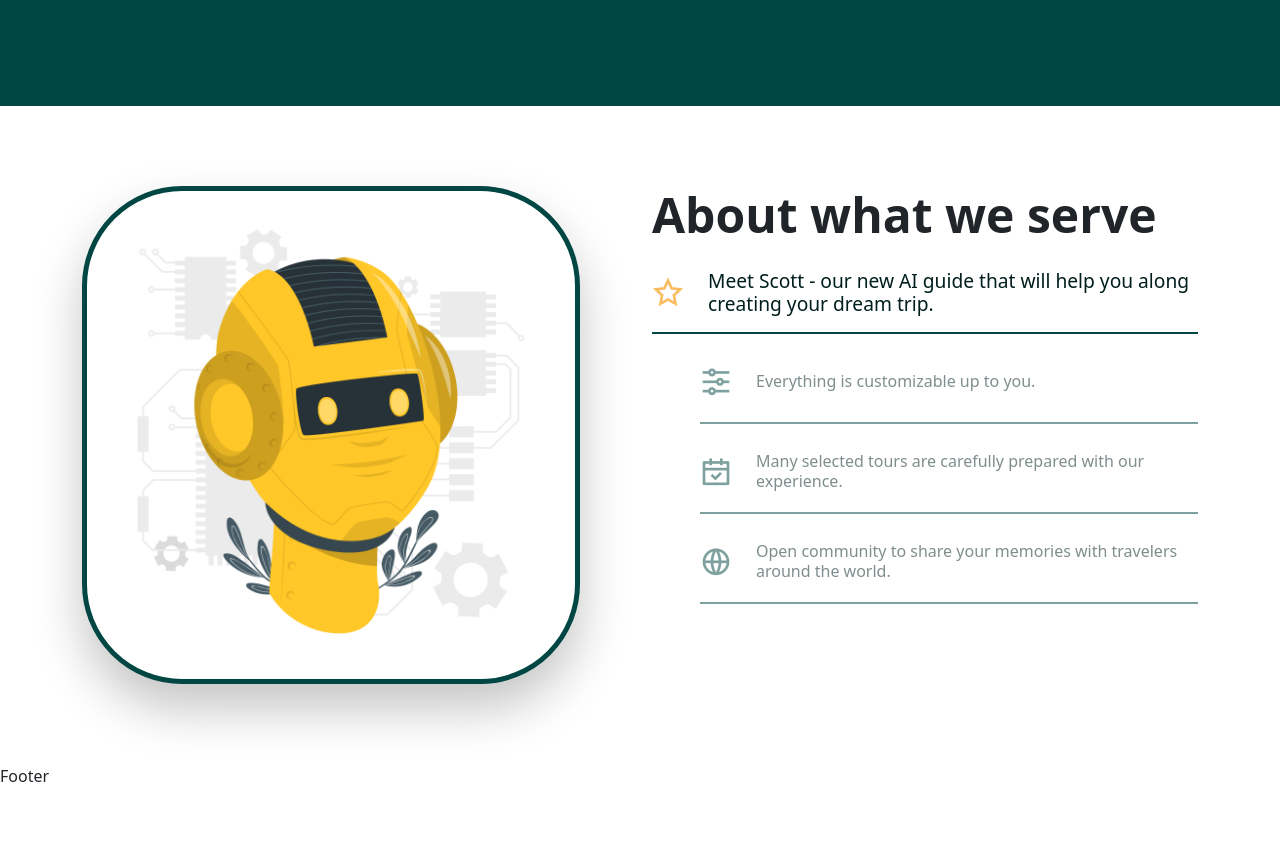
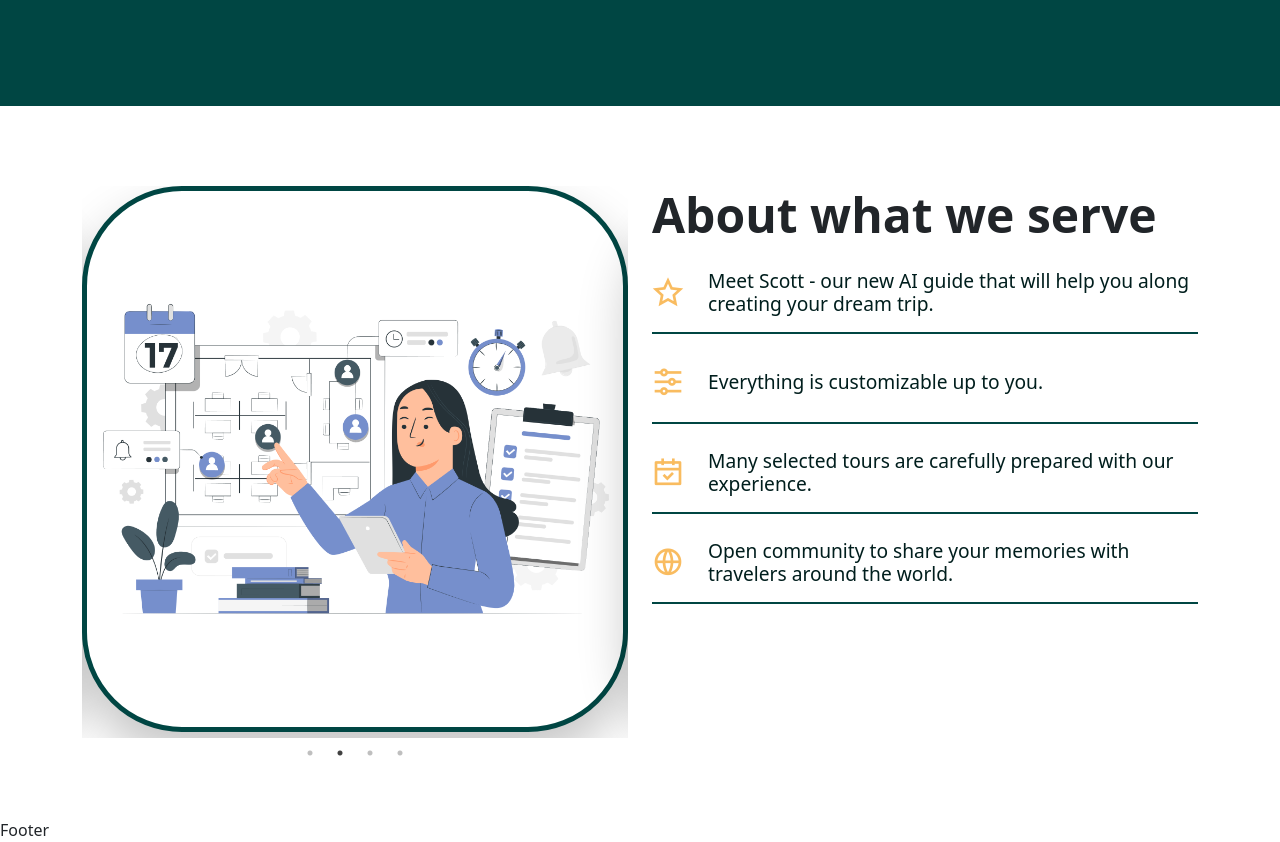
Before and after one commit to dd-mahn/travel-booking-website, a React (Create React App) app in the folder frontend/: page /Home in a window 1280 px wide. Shown: the part 652-1494 px from the top of the page. Before the commit the page ends 1440 px from the top, so only its background shows below. Built offline with nearby package versions, Linux system fonts and the light colour scheme.

Commit message:
Move about section to separated file

```diff
--- a/frontend/src/pages/Home.jsx
+++ b/frontend/src/pages/Home.jsx
@@ -2,31 +2,14 @@ import React, { useState, useEffect } from 'react';
 import '../styles/home.css'
 import { Container, Row, Col, Button } from 'reactstrap'
 import { Link } from 'react-router-dom'
-import ImageSlider from '../utils/ImageSlider';
 
 import heroImg from '../assets/images/hero-img.png'
-import about1 from '../assets/images/about-1.png'
-import about2 from '../assets/images/about-2.png'
-import about3 from '../assets/images/about-3.png'
-import about4 from '../assets/images/about-4.png'
+import About from './HomeComponent/About';
+
 
 
 
 const Home = () => {
-    const aboutImg = [about1, about2, about3, about4]
-    const [activeIndex, setActiveIndex] = useState(0);
-
-    const nextSlide = () => {
-        setActiveIndex((activeIndex + 1) % aboutImg.length);
-    };
-
-    useEffect(() => {
-        const autoSlideInterval = setInterval(nextSlide, 5000);
-        return () => {
-        clearInterval(autoSlideInterval);
-        };
-    }, [activeIndex]);
-
   return (
     <>
     {/* Hero start  */}
@@ -49,46 +32,22 @@ const Home = () => {
         </Container>
     </section>
     {/* Hero end */}
+
     {/* About start */}
-    <section className="about">
-        <Container>
-            <Row>
-                <Col lg='6'>
-                    <div className="about__carousel">
-                        <div className="about__carousel-display">
-                            <img src={about1} alt="" />
-                        </div>
-                    </div>
-                </Col>
-                <Col lg='6'>
-                    <div className="about__title">
-                        <h1>About what we serve</h1>
-                    </div>
-                    <div className="about__wrapper">
-                        <ul className="wrapper__list">
-                            <li className="wrapper__list-item d-flex align-items-center gap-4 mt-4 about__on-display">
-                                <i class="ri-star-line"></i>
-                                <h6>Meet Scott - our new AI guide that will help you along creating your dream trip.</h6>
-                            </li>
-                            <li className="wrapper__list-item d-flex align-items-center gap-4 mt-4">
-                                <i class="ri-equalizer-line"></i>
-                                <h6>Everything is customizable up to you.</h6>
-                            </li>
-                            <li className="wrapper__list-item d-flex align-items-center gap-4 mt-4">
-                                <i class="ri-calendar-check-line"></i>
-                                <h6>Many selected tours are carefully prepared with our experience.</h6>
-                            </li>
-                            <li className="wrapper__list-item d-flex align-items-center gap-4 mt-4">
-                                <i class="ri-global-line"></i>
-                                <h6>Open community to share your memories with travelers around the world.</h6>
-                            </li>
-                        </ul>
-                    </div>
-                </Col>
-            </Row>
-        </Container>
-    </section>
+    <About />
     {/* About end */}
+
+    {/* Scott start */}
+    {/* Scott end */}
+
+    {/* Selected tours start */}
+    {/* Selected tours end */}
+
+    {/* Galerry start */}
+    {/* Galerry end */}
+
+    {/* Community start */}
+    {/* Community end */}
 
     </>
   )
```
